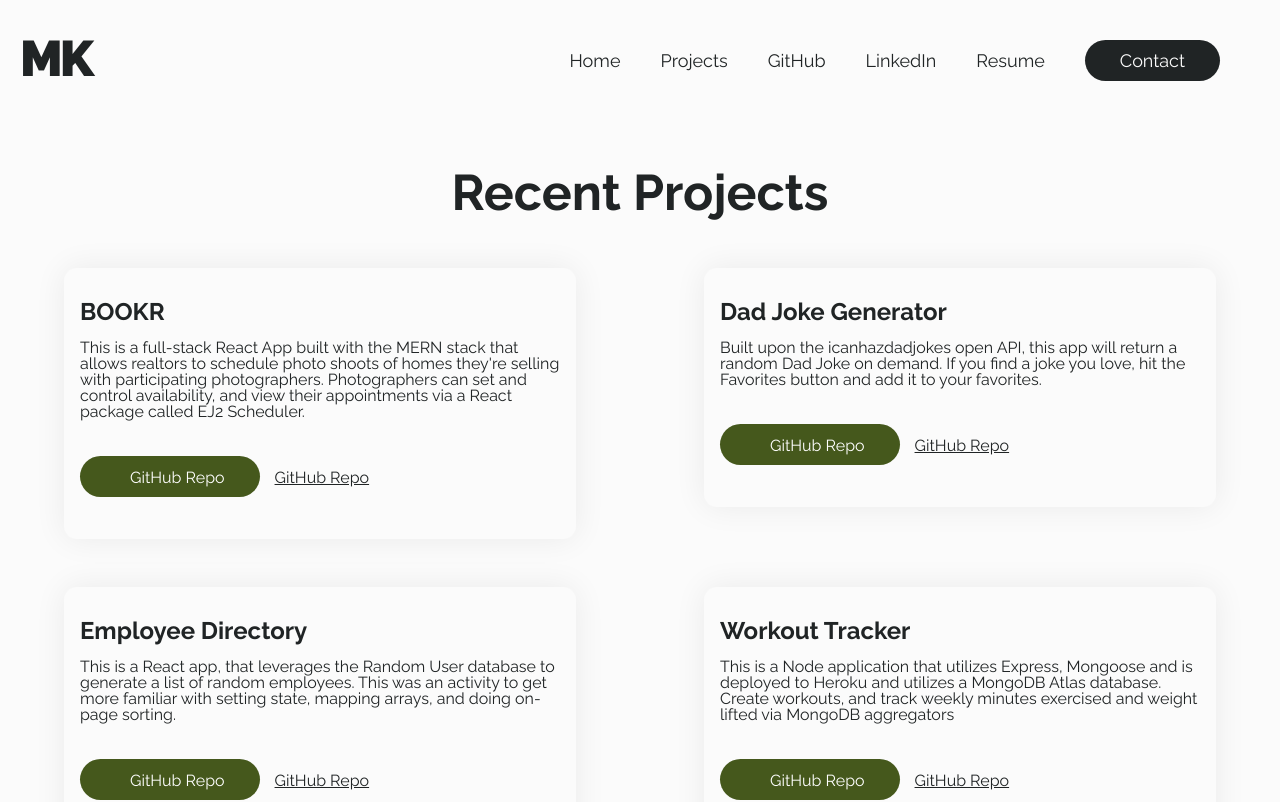
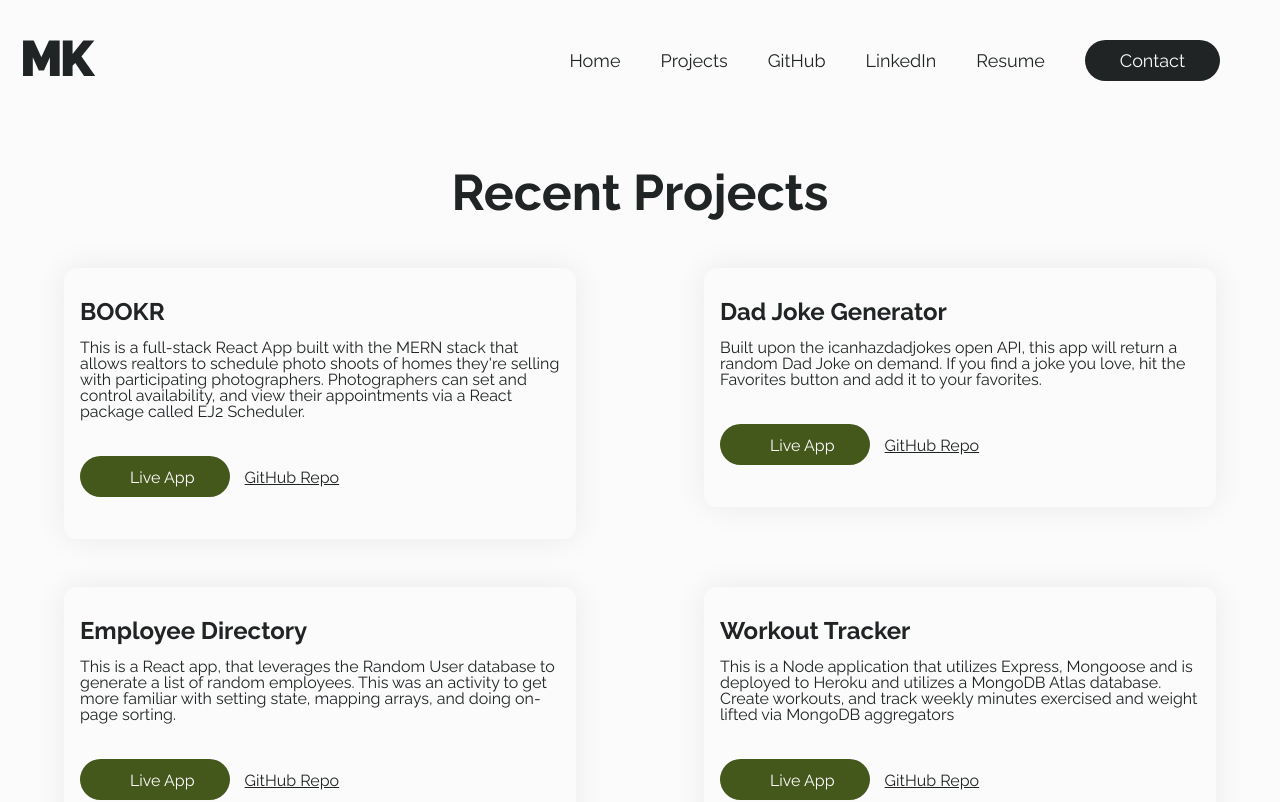
Before and after one commit to mknowlton89/react-portfolio, a React (Create React App) app: page /projects in a window 1280 px wide. Shown: the top 802 px of the page. Built offline with nearby package versions, Linux system fonts and the light colour scheme.

Commit message:
Updated the button copy on the project card to read Live App instead of Github Repo

```diff
--- a/src/components/ProjectCard/ProjectCard.js
+++ b/src/components/ProjectCard/ProjectCard.js
@@ -18,7 +18,7 @@ export function ProjectCard() {
                                 <h3>{project.name}</h3>
                                 <p>{project.description}</p>
                                 <button className="btn project-cta">
-                                    <a className="btn-link" href={project.liveUrl}>GitHub Repo</a>
+                                    <a className="btn-link" href={project.liveUrl}>Live App</a>
                                 </button>
                                 <a href={project.repoUrl}>GitHub Repo</a>
                             </div>
```
